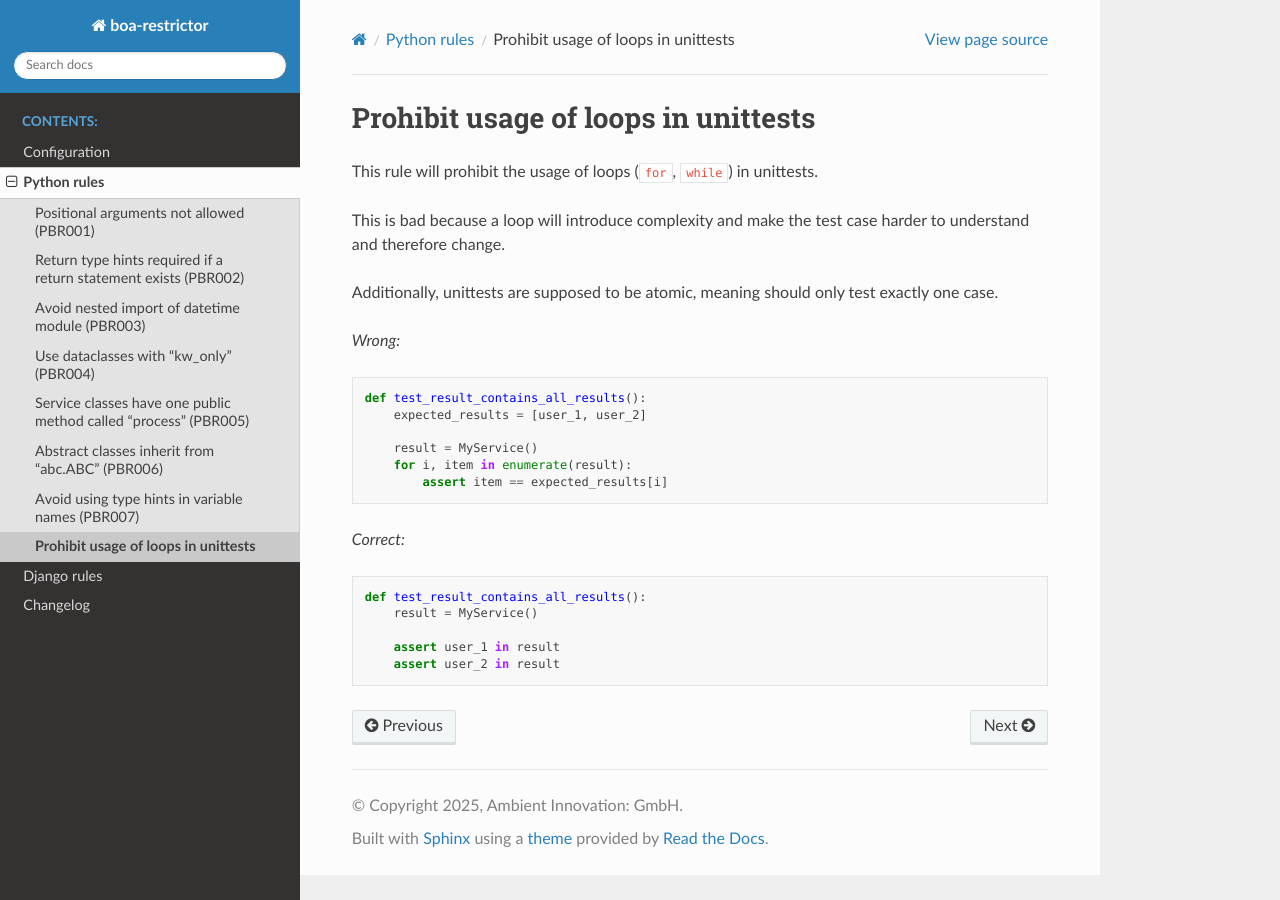
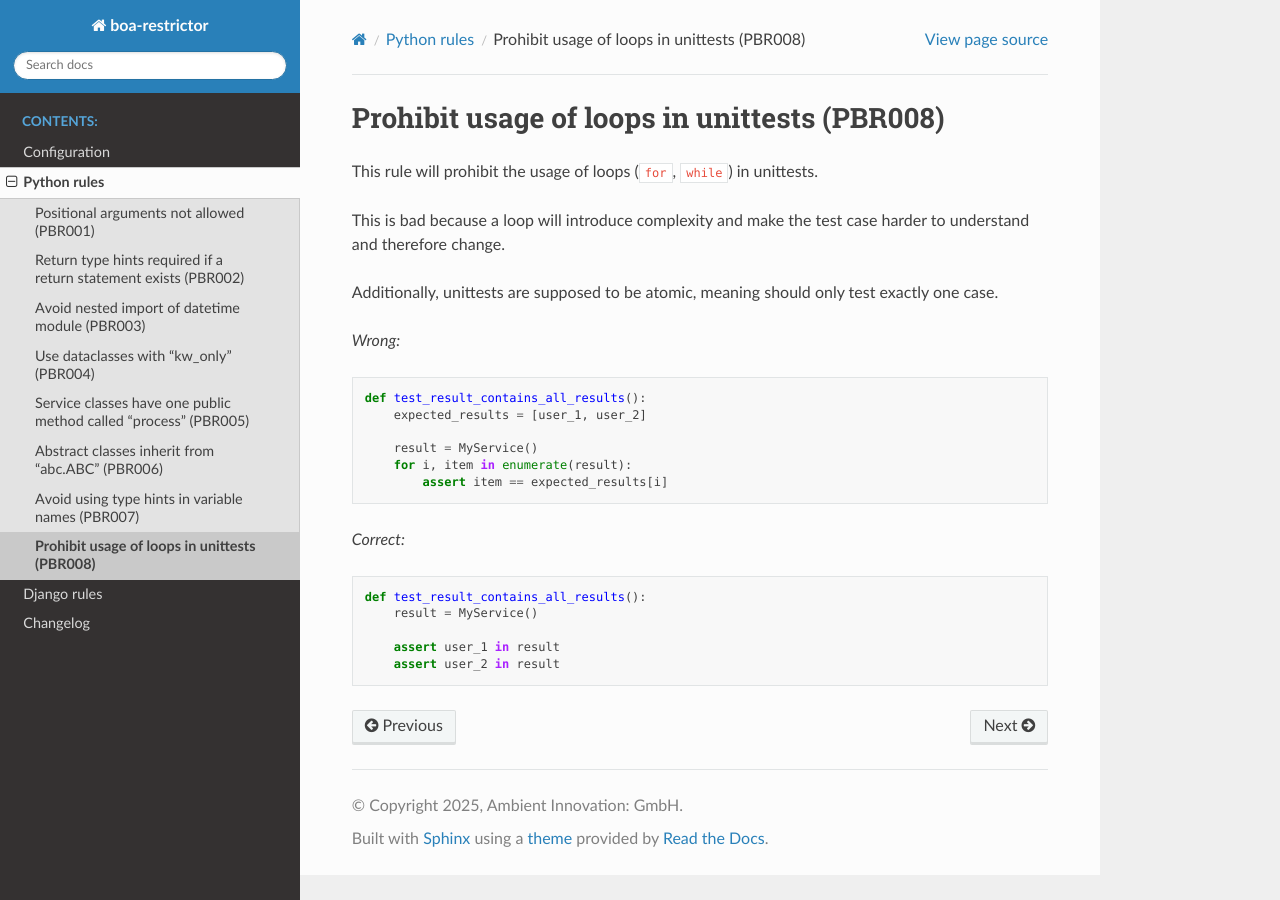
Before and after one commit to ambient-innovation/boa-restrictor, a Sphinx documentation site: the page built from docs/features/rules/python/008_no_loops_in_unittests.md, in a window 1280 px wide. Built offline with Sphinx 7.4.7 and the Read the Docs theme 3.1.0, drawn with Linux system fonts in a browser that asks for light colours.

Commit message:
Fixed docs

```diff
--- a/docs/features/rules/python/008_no_loops_in_unittests.md
+++ b/docs/features/rules/python/008_no_loops_in_unittests.md
@@ -1,4 +1,4 @@
-# Prohibit usage of loops in unittests
+# Prohibit usage of loops in unittests (PBR008)
 
 This rule will prohibit the usage of loops (`for`, `while`) in unittests.
 
```
